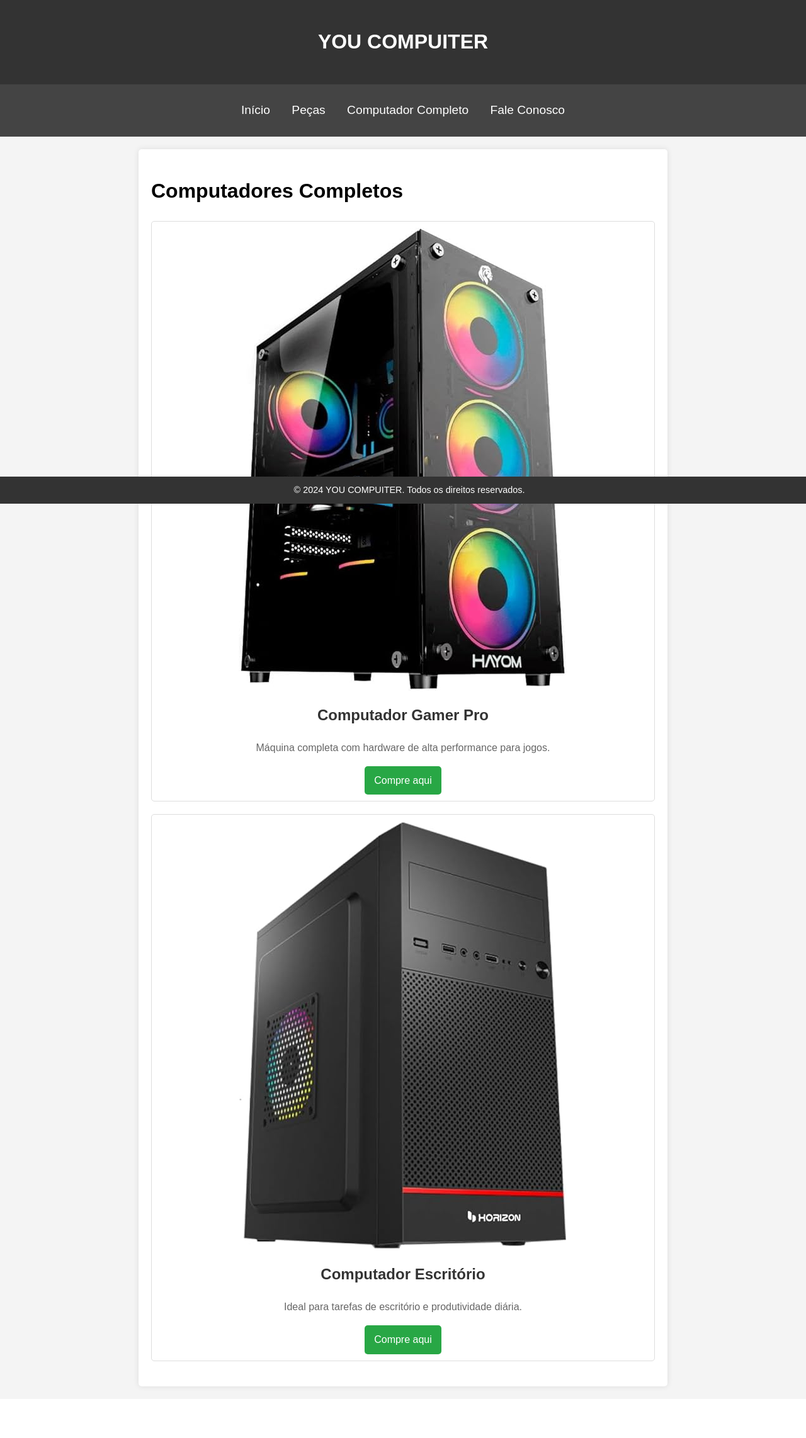
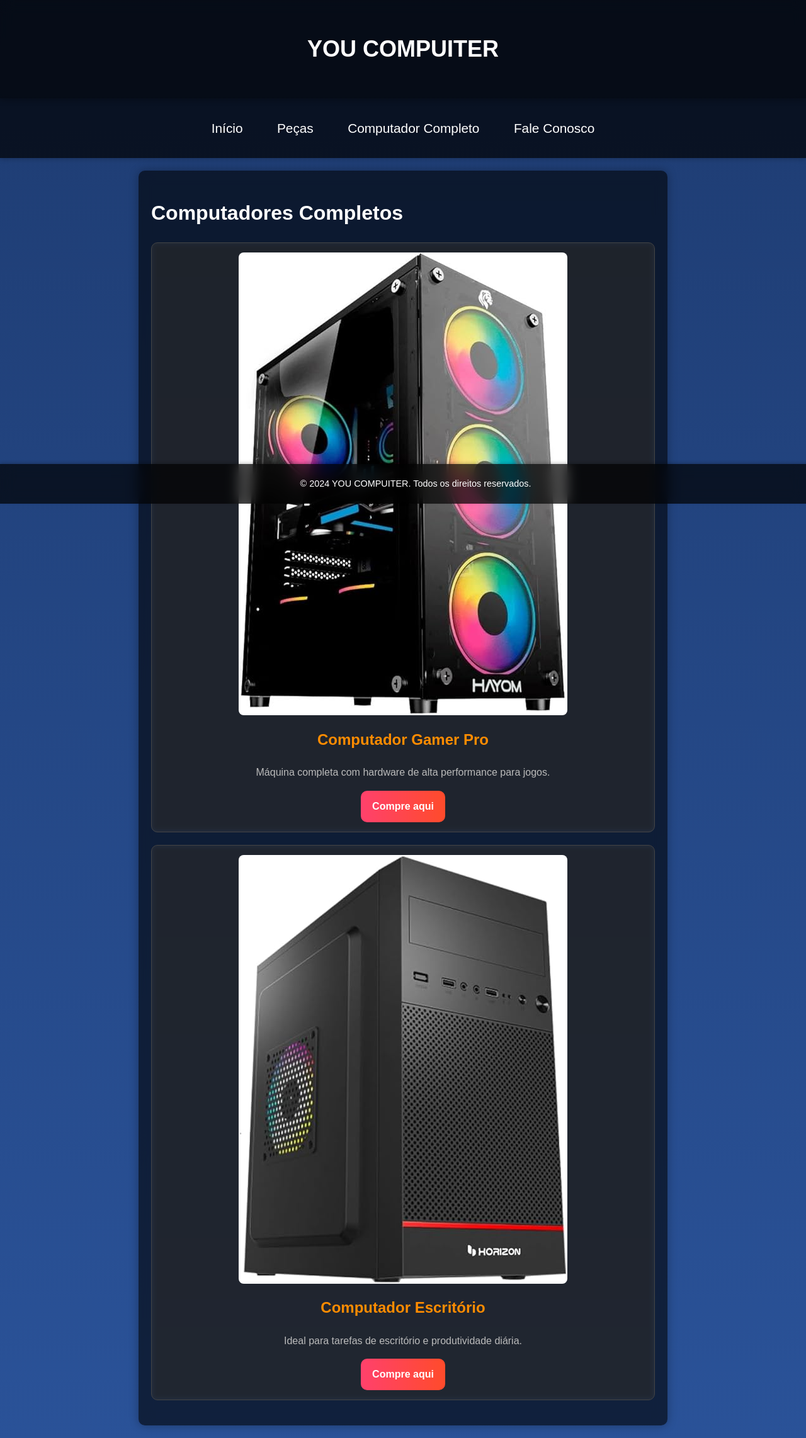
Before and after one commit to farinhagp/projeto-YOU-COMPUITER, a PHP site: page /computador_completo.php in a window 1280 px wide. Shown: the whole page at 63% size. Before the commit the page ends 2209 px from the top, so only its background shows below. Run offline with PHP 8.4, Linux system fonts and the light colour scheme.

Commit message:
Css
Adicionado o css

```diff
--- a/css/style.css
+++ b/css/style.css
@@ -1,16 +1,18 @@
 /* Estilos Globais */
 body {
-    font-family: Arial, sans-serif;
+    font-family: 'Arial', sans-serif;
     line-height: 1.6;
     margin: 0;
     padding: 0;
-    background-color: #f4f4f4;
+    background: linear-gradient(to bottom, #1e3c72, #2a5298); /* Gradiente de fundo */
+    color: white;
 }
 
 /* Estilos do Menu */
 #menu {
-    background-color: #444;
-    padding: 10px 0;
+    background: rgba(0, 0, 0, 0.7); /* Fundo translúcido */
+    padding: 15px 0;
+    box-shadow: 0 2px 8px rgba(0, 0, 0, 0.2); /* Sombra suave */
 }
 
 #menu ul {
@@ -20,69 +22,95 @@ body {
 }
 
 #menu li {
-    display: inline;
+    display: inline-block;
     margin: 0 15px;
 }
 
 #menu a {
     color: white;
     text-decoration: none;
-    font-size: 1.2em;
+    font-size: 1.3em;
+    padding: 10px;
+    border-radius: 5px;
+    transition: background 0.3s ease, color 0.3s ease; /* Efeito de transição no hover */
 }
 
-/* Estilos da Área Principal */
+#menu a:hover {
+    background: rgba(255, 165, 0, 0.8); /* Cor vibrante */
+    color: #333;
+}
+
+/* Estilos da Área Principal com Bloco Transparente */
 .principal, .quem-somos, .contato, .pecas, .computador-completo {
     padding: 20px;
-    background-color: #fff;
+    background: rgba(0, 0, 0, 0.6); /* Fundo translúcido */
     margin: 20px auto;
     max-width: 800px;
-    border-radius: 5px;
-    box-shadow: 0 0 10px rgba(0, 0, 0, 0.1);
+    border-radius: 10px;
+    box-shadow: 0 0 15px rgba(0, 0, 0, 0.3); /* Sombra suave */
+    backdrop-filter: blur(10px); /* Efeito de desfoque no fundo */
 }
 
-/* Estilos dos Produtos */
+/* Estilos dos Produtos com Bloco Translúcido */
 .produto {
     margin-bottom: 20px;
-    border: 1px solid #ddd;
-    border-radius: 5px;
-    padding: 10px;
+    border: 1px solid #444; /* Borda suave */
+    border-radius: 10px;
+    padding: 15px;
     text-align: center;
+    background: rgba(255, 255, 255, 0.1); /* Fundo translúcido */
+    transition: transform 0.3s ease, background 0.3s ease; /* Efeito de zoom */
+    backdrop-filter: blur(5px); /* Desfoque no fundo */
+}
+
+.produto:hover {
+    transform: scale(1.05); /* Aumenta suavemente o tamanho */
+    background: rgba(255, 255, 255, 0.2); /* Aumenta a opacidade do fundo */
 }
 
 .produto img {
     max-width: 100%;
     height: auto;
+    border-radius: 8px;
 }
 
 .produto h2 {
     font-size: 1.5em;
-    color: #333;
+    color: #ff8c00; /* Cor vibrante para o título */
 }
 
 .produto p {
-    color: #666;
+    color: #bbb; /* Texto suave */
 }
 
 .botao-compra {
     display: inline-block;
-    padding: 10px 15px;
-    background-color: #28a745;
+    padding: 12px 18px;
+    background: linear-gradient(to right, #ff416c, #ff4b2b); /* Gradiente vibrante no botão */
     color: white;
     text-decoration: none;
-    border-radius: 5px;
+    border-radius: 10px;
+    font-weight: bold;
+    transition: background 0.3s ease;
 }
 
-/* Estilos do Rodapé */
+.botao-compra:hover {
+    background: linear-gradient(to right, #ff4b2b, #ff416c); /* Inverte o gradiente ao passar o mouse */
+}
+
+/* Estilos do Rodapé com Bloco Translúcido */
 #rodape {
-    background-color: #333;
+    background: rgba(0, 0, 0, 0.7); /* Fundo translúcido */
     color: white;
     text-align: center;
-    padding: 10px;
-    position: fixed;  /* Torna o rodapé fixo */
-    bottom: 0;       /* Fixa o rodapé na parte inferior */
-    left: 0;         /* Ajusta a posição para o lado esquerdo */
-    width: 100%;     /* Faz o rodapé ocupar toda a largura da página */
-    z-index: 1000;   /* Garante que o rodapé fique acima de outros elementos */
+    padding: 20px;
+    position: fixed;
+    bottom: 0;
+    left: 0;
+    width: 100%;
+    z-index: 1000;
+    box-shadow: 0 -2px 5px rgba(0, 0, 0, 0.2); /* Sombra suave */
+    backdrop-filter: blur(10px); /* Efeito de desfoque */
 }
 
 #rodape p {
@@ -90,56 +118,77 @@ body {
     font-size: 0.9em;
 }
 
-
-/* Estilos do Formulário */
+/* Estilos do Formulário com Bloco Translúcido */
 form {
     display: flex;
     flex-direction: column;
+    background: rgba(0, 0, 0, 0.6); /* Fundo translúcido */
+    padding: 20px;
+    border-radius: 10px;
+    box-shadow: 0 0 10px rgba(0, 0, 0, 0.2); /* Sombra */
+    backdrop-filter: blur(8px); /* Desfoque no fundo */
 }
 
 form label {
-    margin-bottom: 5px;
+    margin-bottom: 8px;
+    font-size: 1.1em;
 }
 
 form input, form textarea {
     margin-bottom: 15px;
-    padding: 10px;
-    border: 1px solid #ccc;
+    padding: 12px;
+    border: 1px solid #444;
     border-radius: 5px;
+    background: rgba(255, 255, 255, 0.1); /* Transparente */
+    color: white;
 }
 
 form input[type="submit"] {
-    background-color: #007bff;
+    background: linear-gradient(to right, #00b3b3, #008080); /* Gradiente no botão */
     color: white;
     border: none;
     cursor: pointer;
+    border-radius: 5px;
+    font-weight: bold;
+    padding: 15px;
+    transition: background 0.3s ease;
 }
 
 form input[type="submit"]:hover {
-    background-color: #0056b3;
+    background: linear-gradient(to right, #008080, #00b3b3); /* Inverte o gradiente ao passar o mouse */
 }
 
-/* Estilos do Topo */
+/* Estilos do Topo com Bloco Translúcido */
 #topo {
-    background-color: #333; /* Cor de fundo do topo */
-    color: white;           /* Cor do texto */
-    padding: 20px;         /* Espaçamento interno */
-    text-align: center;    /* Alinhamento do texto */
-    font-family: 'Press Start', sans-serif; /* Aplica a fonte... */
-    font-size: 16px;
+    background: rgba(0, 0, 0, 0.8); /* Fundo translúcido */
+    color: white;
+    padding: 25px;
+    text-align: center;
+    font-family: 'Press Start 2P', sans-serif;
+    font-size: 18px;
+    box-shadow: 0 2px 10px rgba(0, 0, 0, 0.3); /* Sombra */
+    backdrop-filter: blur(10px); /* Efeito de desfoque */
 }
 
+/* Sidebar com Bloco Translúcido */
 .sidebar {
     width: 250px;
-    height: 250px; /* Define altura para quadrado */
-    background-color: #333;
+    height: 250px;
+    background: rgba(0, 0, 0, 0.8); /* Fundo translúcido */
     position: fixed;
     top: 50%;
     left: 0;
-    transform: translateY(-50%); /* Centraliza verticalmente */
+    transform: translateY(-50%);
     padding: 20px;
     box-sizing: border-box;
-    border-radius: 10px; /* Bordas arredondadas, se desejar */
+    border-radius: 10px;
+    box-shadow: 0 0 15px rgba(0, 0, 0, 0.3);
+    transition: transform 0.3s ease;
+    backdrop-filter: blur(5px); /* Efeito de desfoque */
+}
+
+.sidebar:hover {
+    transform: translateY(-50%) scale(1.1); /* Efeito de aumento da sidebar */
 }
 
 .sidebar ul {
@@ -151,9 +200,11 @@ form input[type="submit"]:hover {
     color: white;
     text-decoration: none;
     display: block;
-    padding: 10px;
+    padding: 12px;
+    border-radius: 5px;
+    transition: background 0.3s ease;
 }
 
 .sidebar ul li a:hover {
-    background-color: #555;
+    background-color: #ff8c00; /* Cor vibrante ao passar o mouse */
 }
--- a/index.php
+++ b/index.php
@@ -27,11 +27,7 @@ include_once 'menu.php';
 <head>
     <link href="https://fonts.googleapis.com/css2?family=Press+Start+2P&display=swap" rel="stylesheet">
     <link rel="stylesheet" href="css/style.css">
-    <link rel="stylesheet" href="css/topo.css">
-
 </head>
-
-
 
 <div class="principal">
     <h1>Bem-vindo ao nosso site!</h1>
```
Also changed, not shown: quem_somos.php (deleted, +0 -15 lines).
